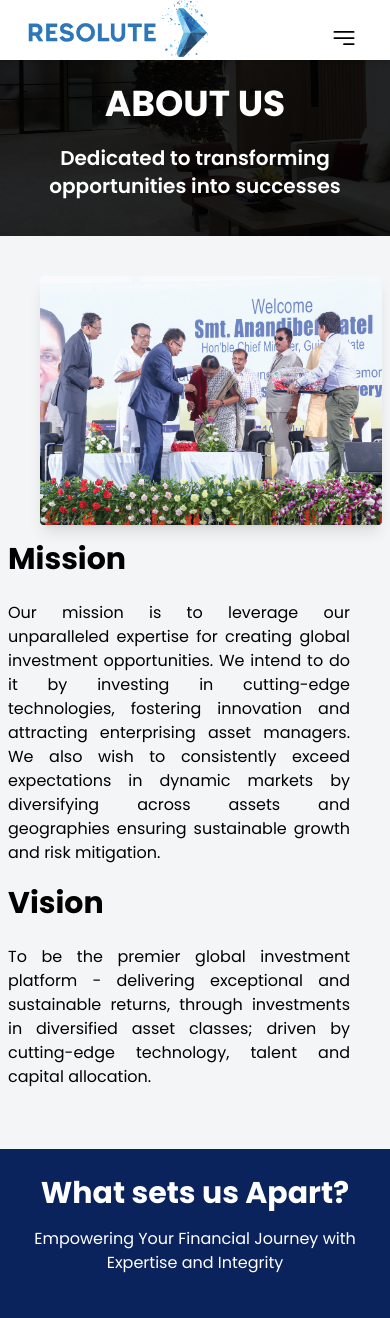
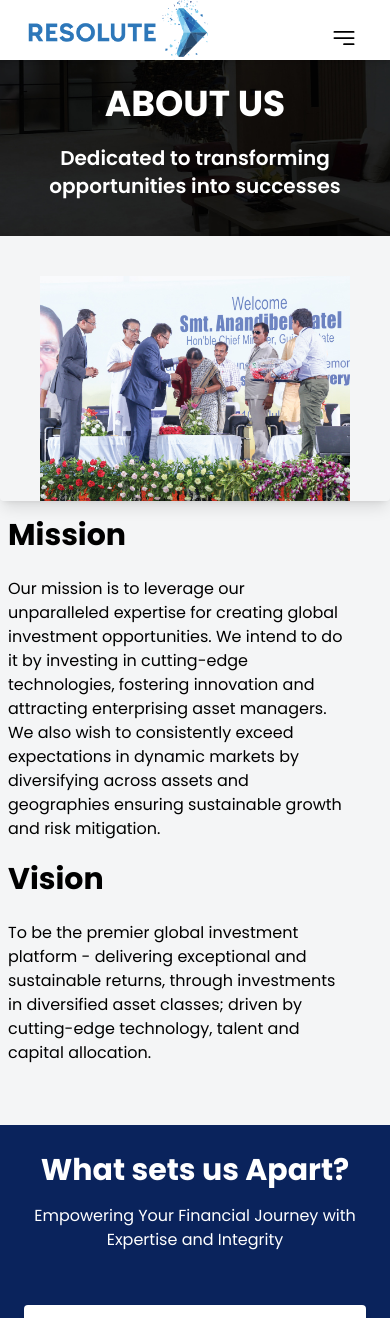
Before and after one commit to 100hn/react-web, a React (Create React App) app: page /about in a window 390 px wide. Shown: the top 1318 px of the page. Built offline with nearby package versions, Linux system fonts and the light colour scheme; the HTML template or start-up script is replaced by a standard one.

Commit message:
update changed

```diff
--- a/src/components/AboutCom.js
+++ b/src/components/AboutCom.js
@@ -11,7 +11,7 @@ const AboutCom = () => {
         {/* Right Side  */}
         <div className='flex flex-col h-full justify-center'>
           <h3 className='text-3xl md:text-4xl font-bold uppercase text-center pb-4'>About Us</h3>
-          <p className='text-sm py-1 text-justify'>Welcome to the Resolute Group, a distinguished investment firm with a rich legacy of building and managing diverse investments across the globe. The Group has a long history of strategic investments and business ventures that span various sectors and geographies. The journey began with the establishment of Sanghi Industries Ltd. in 1985, marking the foundation of our commitment to excellence. </p>
+          <p className='text-sm py-1 md:text-justify text-left'>Welcome to the Resolute Group, a distinguished investment firm with a rich legacy of building and managing diverse investments across the globe. The Group has a long history of strategic investments and business ventures that span various sectors and geographies. The journey began with the establishment of Sanghi Industries Ltd. in 1985, marking the foundation of our commitment to excellence. </p>
           <p className='text-sm py-1 text-justify'>Under the visionary leadership of Alok Sanghi, Director at Resolute Group, we continue to expand this legacy, harnessing deep industry knowledge and innovative strategies to drive financial growth in dynamic markets. </p>
           <p className='text-sm py-1 text-justify'>Resolute stands at the forefront of global investment, committed to creating opportunities that leverage cutting-edge strategies and foster innovation. Our investments span the Cement, Real Estate, Fashion, and Sports sectors, each venture reflecting our dedication to excellence and growth across a broad spectrum of industries. </p>
           <p className='text-sm py-1 text-justify'>At Resolute, we consistently exceed expectations by diversifying our investments across assets and geographies. This approach ensures sustainable growth and effective risk mitigation, allowing us to navigate and thrive in ever-changing markets. </p>
--- a/src/components/MissionVision.js
+++ b/src/components/MissionVision.js
@@ -5,20 +5,20 @@ const MissionVision = () => {
     <section className='w-full'>
     <div className='max-w-[1300px] m-auto py-10 grid lg:grid-cols-2 gap-4  text-black'>
         {/* left Side  */}
-      <div className='grid rounded-md pr-2 px-10'>
-           <img className='object-cover w-full h-full rounded shadow-lg ' src={MissionVisionimg} alt='About-company'></img>
+      <div className='grid rounded-md md:pr-2 '>
+           <img className='object-cover w-full h-full rounded shadow-lg px-10' src={MissionVisionimg} alt='About-company'></img>
       </div>
         {/* Right Side  */}
         <div className='flex flex-col h-full justify-center pl-2 px-10'>
             <div className='mb-3'>
                <h3 className='text-3xl md:text-3xl font-bold text-left pb-4'>Mission</h3>
-               <p className='text-x py-2 text-justify'>Our mission is to leverage our unparalleled expertise for creating global investment opportunities.
+               <p className='text-x py-2 md:text-justify text-left'>Our mission is to leverage our unparalleled expertise for creating global investment opportunities.
                 We intend to do it by investing in cutting-edge technologies, fostering innovation and attracting enterprising asset managers.
                 We also wish to consistently exceed expectations in dynamic markets by diversifying across assets and geographies ensuring sustainable growth and risk mitigation.</p>
             </div>
             <div className='mb-3'>
                <h3 className='text-3xl md:text-3xl font-bold text-left pb-4'>Vision</h3>
-               <p className='text-x py-2 text-justify'>To be the premier global investment platform - delivering exceptional and sustainable returns,
+               <p className='text-x py-2 md:text-justify text-left'>To be the premier global investment platform - delivering exceptional and sustainable returns,
                 through investments in diversified asset classes; driven by cutting-edge technology, talent and capital allocation.</p>
             </div>
         </div>
```
